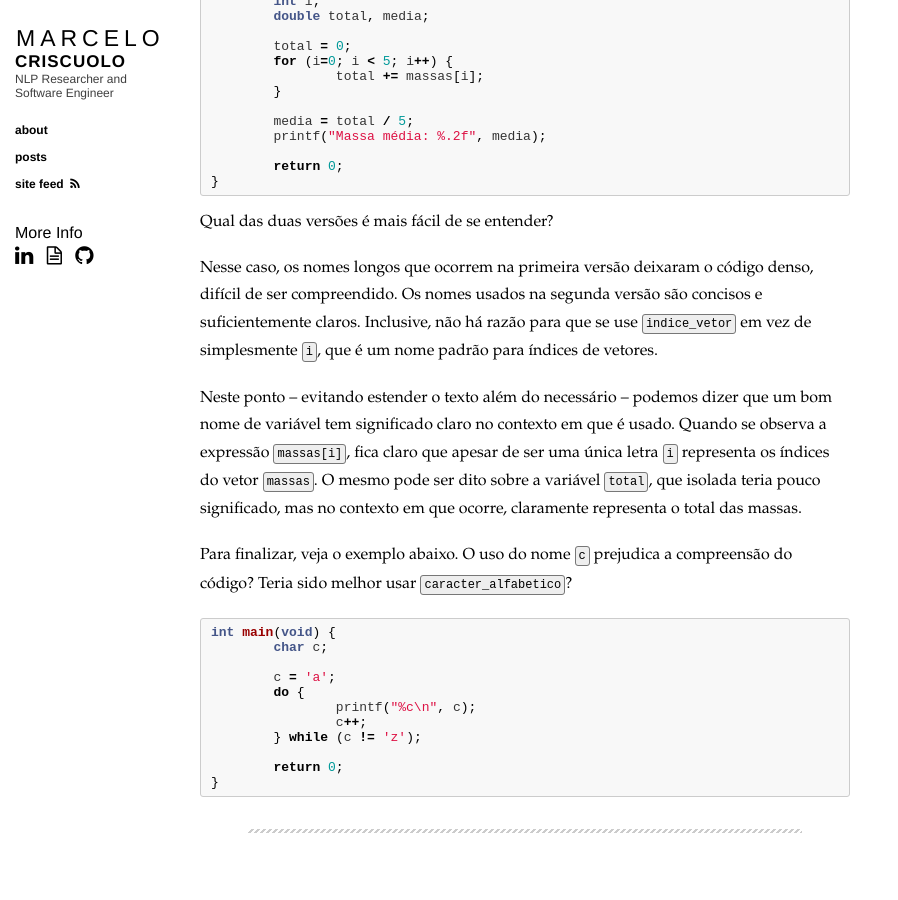
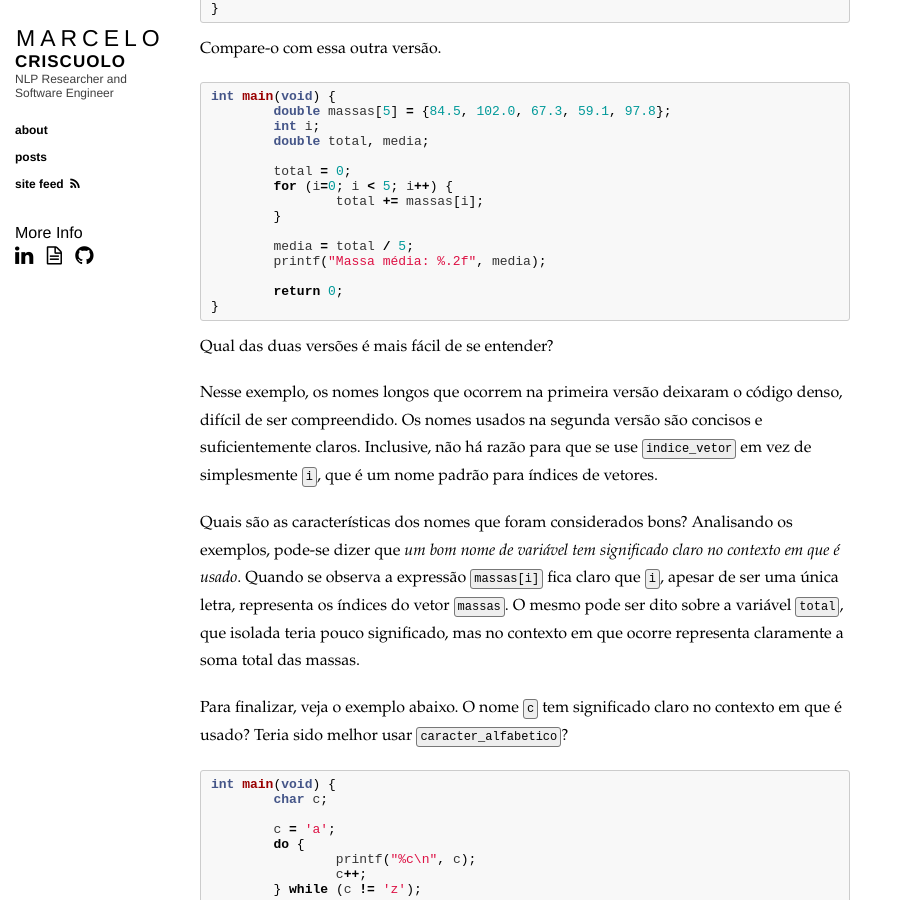
Before and after one commit to mcrisc/mcrisc.github.io, a Jekyll site: the page built from _posts/2014-05-13-nomeando-variaveis.markdown, in a window 1280 px wide and 900 px high, scrolled down 1292 px. Shown: the whole window, without its empty margins (0-898 px from the left). Built offline with Jekyll 4.4.1, drawn with Linux system fonts in a browser that asks for light colours; nearby versions of some CDN libraries; Markdown is read by kramdown in place of the engine named in the settings; comment, search, counter and statistics services are not loaded; some of the changed text lies outside the part shown.

Commit message:
small changes

````diff
--- a/_posts/2014-05-13-nomeando-variaveis.markdown
+++ b/_posts/2014-05-13-nomeando-variaveis.markdown
@@ -6,9 +6,12 @@
 ---
 
 
-O que é um bom nome de variável? Neste texto *destinado aos iniciantes em programação*, vamos tentar responder essa pergunta.
+O que se considera um bom nome de variável? Este texto, *destinado a iniciantes em programação*, foi escrito para apontar alguns critérios que possam levar à resposta para essa pergunta.
 
-Suponha que alguém tenha escrevido, em C, o seguinte programa para calcular o IMC (Índice de Massa Corporal). Tente entendê-lo.
+Suponha que alguém tenha escrevido o seguinte programa, na Linguagem C, para calcular o IMC (Índice de Massa Corporal) de um indivíduo. Analisando o código, tente responder:
+
+- Quais dados de entrada são necessários o cálculo?
+- Como se determina o valor do IMC?
 
 ```c++
 int main(void) {
@@ -27,7 +30,7 @@
 ```
 
 
-Analise agora o mesmo programa, com outros nomes de variável.
+Analise agora o mesmo programa, com outros nomes de variável, e tente novamente responder as perguntas.
 
 ```c++
 int main(void) {
@@ -92,11 +95,11 @@
 
 Qual das duas versões é mais fácil de se entender?
 
-Nesse caso, os nomes longos que ocorrem na primeira versão deixaram o código denso, difícil de ser compreendido. Os nomes usados na segunda versão são concisos e suficientemente claros. Inclusive, não há razão para que se use `indice_vetor` em vez de simplesmente `i`, que é um nome padrão para índices de vetores.
+Nesse exemplo, os nomes longos que ocorrem na primeira versão deixaram o código denso, difícil de ser compreendido. Os nomes usados na segunda versão são concisos e suficientemente claros. Inclusive, não há razão para que se use `indice_vetor` em vez de simplesmente `i`, que é um nome padrão para índices de vetores.
 
-Neste ponto -- evitando estender o texto além do necessário -- podemos dizer que um bom nome de variável tem significado claro no contexto em que é usado. Quando se observa a expressão `massas[i]`, fica claro que apesar de ser uma única letra `i` representa os índices do vetor `massas`. O mesmo pode ser dito sobre a variável `total`, que isolada teria pouco significado, mas no contexto em que ocorre, claramente representa o total das massas.
+Quais são as características dos nomes que foram considerados bons? Analisando os exemplos, pode-se dizer que *um bom nome de variável tem significado claro no contexto em que é usado*. Quando se observa a expressão `massas[i]` fica claro que `i`, apesar de ser uma única letra, representa os índices do vetor `massas`. O mesmo pode ser dito sobre a variável `total`, que isolada teria pouco significado, mas no contexto em que ocorre representa claramente a soma total das massas.
 
-Para finalizar, veja o exemplo abaixo. O uso do nome `c` prejudica a compreensão do código? Teria sido melhor usar `caracter_alfabetico`?
+Para finalizar, veja o exemplo abaixo. O nome `c` tem significado claro no contexto em que é usado? Teria sido melhor usar `caracter_alfabetico`?
 
 ```c++
 int main(void) {
````
